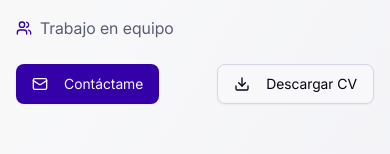
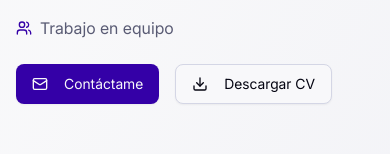
Before and after one commit to elmerjacobo97/my-portfolio, a React (Vite) app: page /about in a window 390 px wide. Shown: the part 578-732 px from the top of the page. Built offline with nearby package versions, Linux system fonts and the light colour scheme.

Commit message:
Refactor AboutComponent CTA button alignment for improved layout

```diff
--- a/src/routes/about/index.tsx
+++ b/src/routes/about/index.tsx
@@ -321,7 +321,7 @@ function AboutComponent() {
               </div>
 
               {/* CTA Buttons */}
-              <div className="flex flex-row justify-between xs:justify-start gap-4">
+              <div className="flex flex-row justify-start gap-4">
                 <Button size="lg" className="hover-lift">
                   <Mail className="w-5 h-5 mr-2 text-primary-foreground" />
                   Contáctame
```
